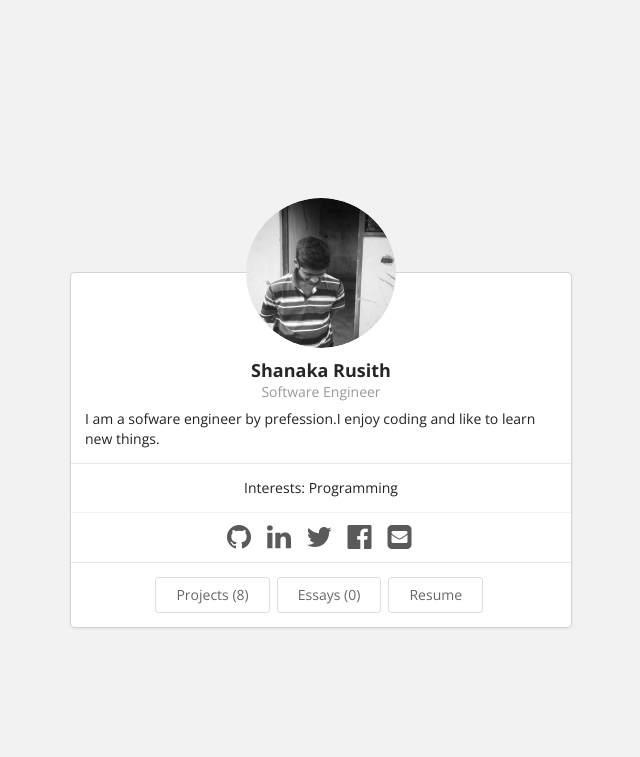
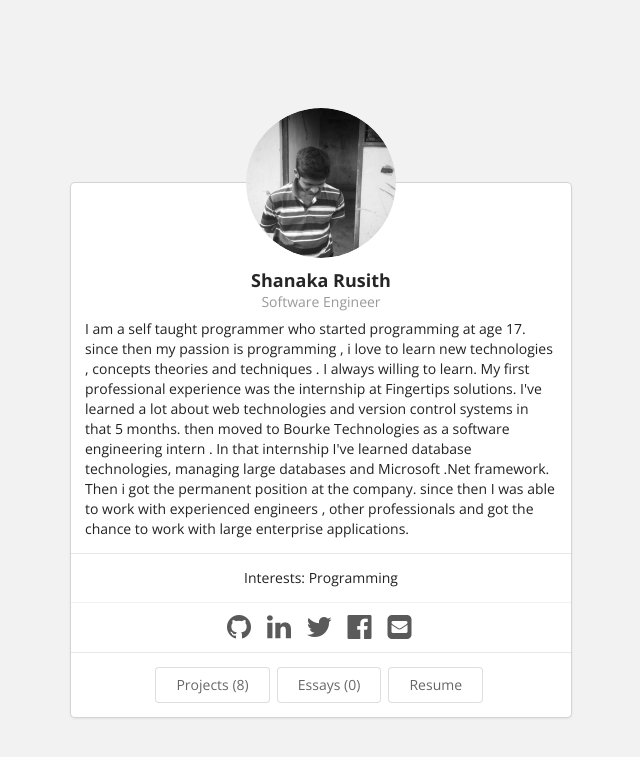
Before and after one commit to rusith/rusith.github.io, a Jekyll site: the page built from index.html, in a window 1280 px wide. Shown: the top 757 px of the page, without its empty margins (319-959 px from the left). Built offline with Jekyll 4.4.1, drawn with Linux system fonts in a browser that asks for light colours.

Commit message:
Bio update

```diff
--- a/_data/bio.json
+++ b/_data/bio.json
@@ -6,7 +6,7 @@
         "email": "rusith@mail.com",
         "phone": "+94772886223",
         "website": "https://rusith.github.io",
-        "summary": "I am a sofware engineer by prefession.I enjoy coding and like to learn new things.",
+        "summary": "I am a self taught programmer who started programming at age 17. since then my passion is programming , i love to learn new technologies , concepts theories and techniques . I always willing to learn. My first professional experience was the internship at Fingertips solutions. I've learned a lot about web technologies and version control systems in that 5 months. then moved to Bourke Technologies as a software engineering intern . In that internship I've learned database technologies, managing large databases and Microsoft .Net framework. Then i got the permanent position at the company. since then I was able to work with experienced engineers , other professionals and got the chance to work with large enterprise applications.",
         "location": {
             "address": "301/wavinna,palapathwela, matale",
             "postalCode": "21000",
```
